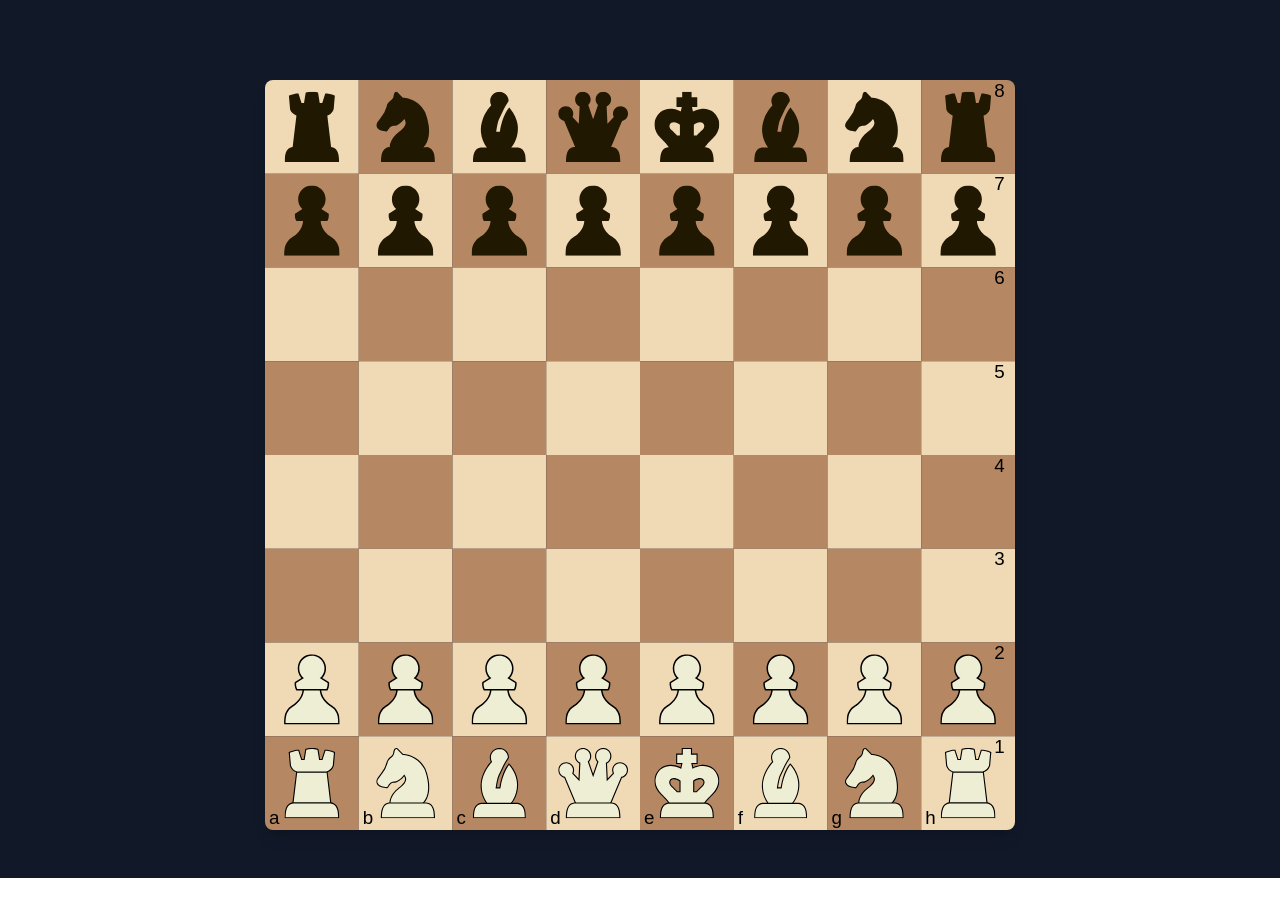
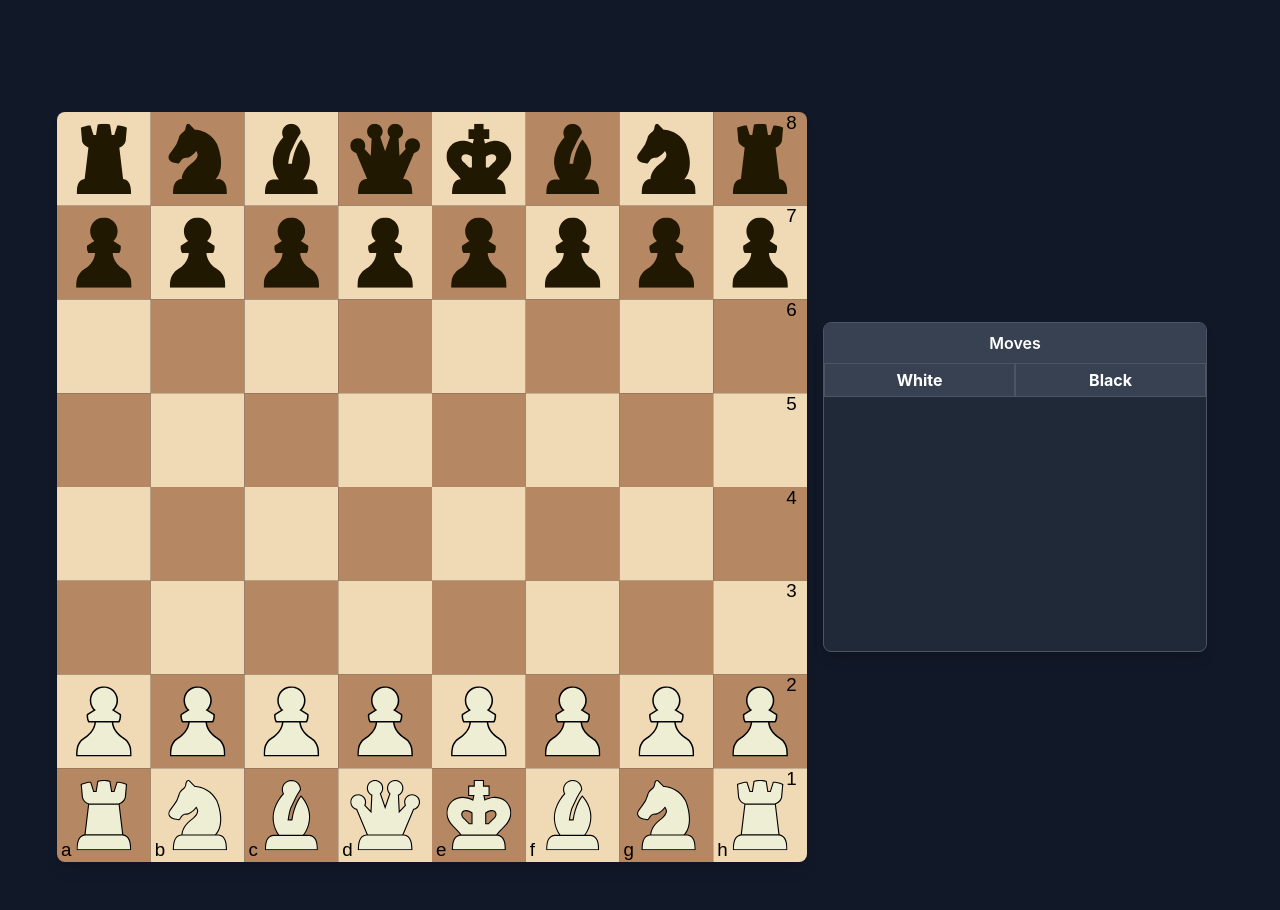
Before and after one commit to AhmedMilad/chess_client, a React (Create React App) app: page / in a window 1280 px wide. Before the commit the page ends 878 px from the top, so only its background shows below. Built offline with nearby package versions, Linux system fonts and the light colour scheme.

Commit message:
feat: added board notation and player turns

```diff
--- a/src/components/ChessBoard.js
+++ b/src/components/ChessBoard.js
@@ -1,4 +1,4 @@
-import { useEffect, useRef, useState, useCallback } from "react";
+import { useEffect, useRef, useState, useCallback, Fragment } from "react";
 
 const pieceImages = {
     wp: "/assets/pieces/wp.svg",
@@ -94,6 +94,15 @@ export default function ChessBoard({ size = 500 }) {
     const [draggingPiece, setDraggingPiece] = useState(null);
     const [mousePos, setMousePos] = useState({ x: 0, y: 0 });
     const [moves, setMoves] = useState([]);
+    const [turn, setTurn] = useState(true)
+    const [movesHistory, setMovesHistory] = useState([]);
+    const scrollRef = useRef(null);
+
+    useEffect(() => {
+        if (scrollRef.current) {
+            scrollRef.current.scrollTop = scrollRef.current.scrollHeight;
+        }
+    }, [movesHistory]);
 
     const rows = 8;
     const cols = 8;
@@ -1343,7 +1352,7 @@ export default function ChessBoard({ size = 500 }) {
             const col = Math.floor(pos.x / cellSize);
             const row = Math.floor(pos.y / cellSize);
             const piece = board[row][col];
-            if (piece) {
+            if (piece && piece.isPlayable === turn) {
                 setDraggingPiece({ piece, row, col });
                 setMousePos(pos);
 
@@ -1715,6 +1724,8 @@ export default function ChessBoard({ size = 500 }) {
                     }
                 }
 
+                setTurn(!turn)
+                setMovesHistory(prev => [...prev, getNotation(newRow, newCol, !isBlack)]);
             }
             setDraggingPiece(null);
             setMoves([]);
@@ -1730,14 +1741,59 @@ export default function ChessBoard({ size = 500 }) {
             canvas.removeEventListener("mousemove", handleMouseMove);
             canvas.removeEventListener("mouseup", handleMouseUp);
         };
-    }, [images, drawBoard, draggingPiece, cellSize, moves]);
+    }, [images, drawBoard, draggingPiece, cellSize, moves, turn, setTurn, setMovesHistory, isBlack]);
+
+    function getNotation(row, col, isWhite) {
+        let rank, file;
+
+        if (isWhite) {
+            rank = 8 - row;
+            file = String.fromCharCode(97 + col);
+        } else {
+            rank = row + 1;
+            file = String.fromCharCode(104 - col);
+        }
+
+        return file + rank.toString();
+    }
 
     return (
-        <canvas
-            ref={canvasRef}
-            width={size}
-            height={size}
-            className="rounded-lg shadow-lg cursor-pointer"
-        />
+        <div className="flex flex items-center justify-center bg-gray-900 mt-8">
+            <canvas
+                ref={canvasRef}
+                width={size}
+                height={size}
+                className="rounded-lg shadow-lg cursor-pointer"
+            />
+            <div className="w-96 mx-4 bg-gray-800 rounded-lg shadow-lg border border-gray-600 overflow-hidden">
+                <div className="bg-gray-700 text-white p-2 text-center font-semibold">
+                    Moves
+                </div>
+
+                <div
+                    ref={scrollRef}
+                    className="h-72 overflow-y-auto"
+                >
+                    <div className="grid grid-cols-2 text-white">
+                        <div className="bg-gray-700 border border-gray-600 text-center font-bold py-1">White</div>
+                        <div className="bg-gray-700 border border-gray-600 text-center font-bold py-1">Black</div>
+
+                        {movesHistory.map((move, index) => {
+                            if (index % 2 === 0) {
+                                return (
+                                    <Fragment key={index}>
+                                        <div className="border border-gray-600 text-center py-1">{move}</div>
+                                        <div className="border border-gray-600 text-center py-1">
+                                            {movesHistory[index + 1] || ""}
+                                        </div>
+                                    </Fragment>
+                                );
+                            }
+                            return null;
+                        })}
+                    </div>
+                </div>
+            </div>
+        </div>
     );
 }
```
